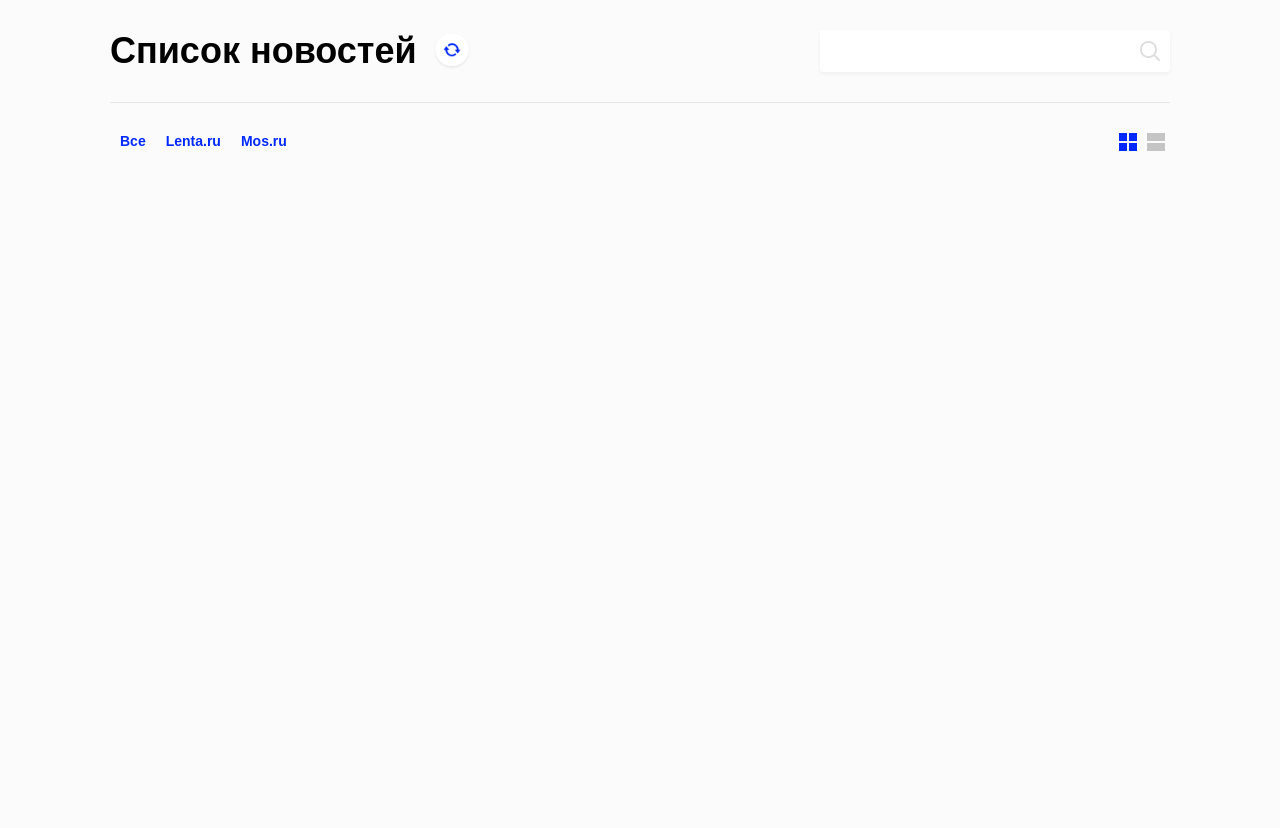
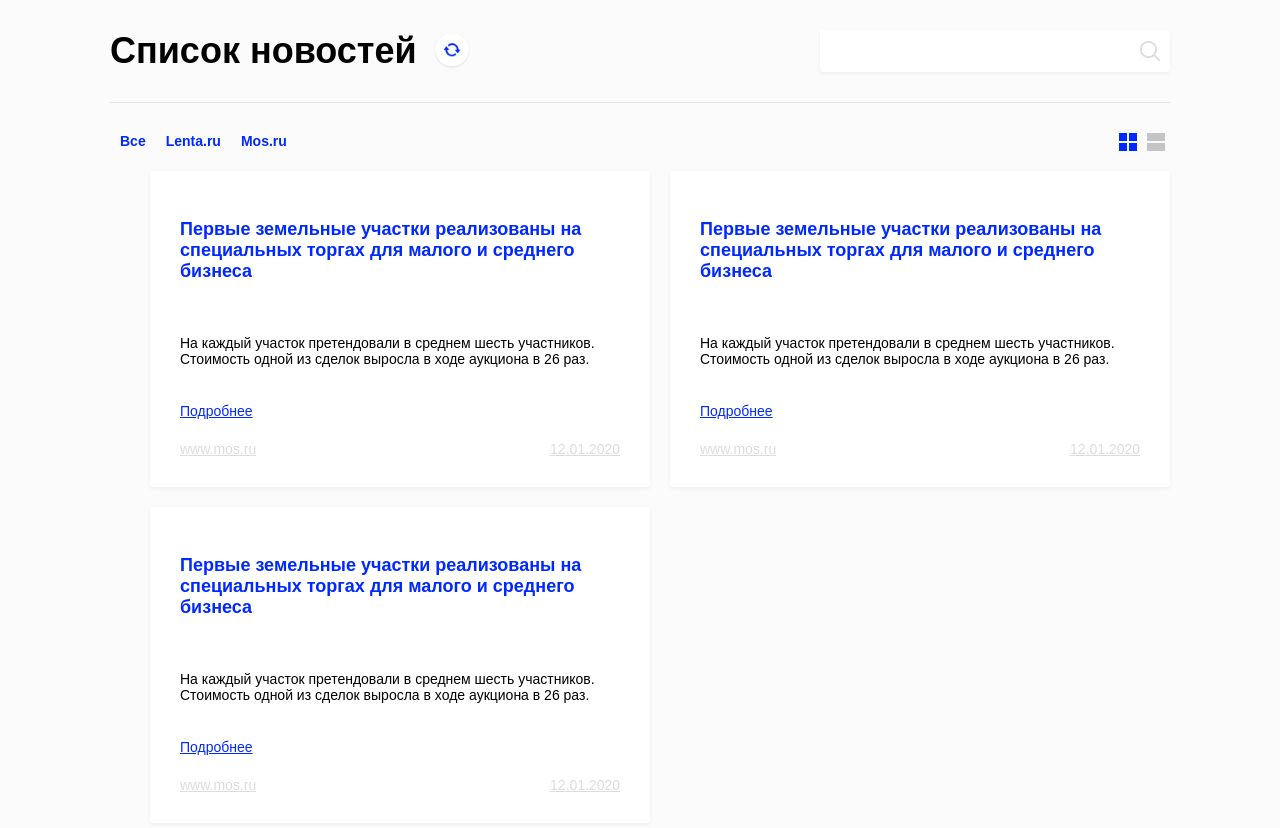
Before and after one commit to egorkaplayboy/test-task-involta, a Nuxt app: page / in a window 1280 px wide. Shown: the top 828 px of the page. Before the commit the page ends 800 px from the top, so only its background shows below. Built offline with nearby package versions, Linux system fonts and the light colour scheme; no server answers.

Commit message:
feat: add NewsItem

```diff
--- a/components/NewsItem.vue
+++ b/components/NewsItem.vue
@@ -1,13 +1,59 @@
-<template >
-  <div>
-
-  </div>
+<template>
+  <li class="new">
+    <h3>
+      Первые земельные участки реализованы на специальных торгах для малого и
+      среднего бизнеса
+    </h3>
+    <p>
+      На каждый участок претендовали в среднем шесть участников. Стоимость одной
+      из сделок выросла в ходе аукциона в 26 раз.
+    </p>
+    <a href="#">Подробнее</a>
+    <div class="new__info">
+      <span>www.mos.ru</span>
+      <span>12.01.2020</span>
+    </div>
+  </li>
 </template>
 <script>
-export default {
-
-}
+export default {};
 </script>
 <style scoped>
-
+.new {
+  height: 256px;
+  box-shadow: 0px 1px 4px 0px #0000000d;
+  box-shadow: 0px 2px 4px 0px #0000000d;
+  background-color: #fff;
+  border-radius: 3px;
+  padding: 30px;
+  display: flex;
+  flex-direction: column;
+  justify-content: space-between;
+}
+.new__info {
+  display: flex;
+  align-items: center;
+  justify-content: space-between;
+}
+h3 {
+  color: #0029ff;
+  font-size: 18px;
+  font-weight: 700;
+}
+p {
+  font-weight: 400;
+  font-size: 14px;
+  color: #000;
+}
+a {
+  color: #0029ff;
+  font-weight: 400;
+  font-size: 14px;
+}
+span {
+  font-weight: 400;
+  font-size: 14px;
+  color: #dcdcdc;
+  text-decoration: underline;
+}
 </style>
--- a/pages/index.vue
+++ b/pages/index.vue
@@ -12,13 +12,18 @@
       </div>
     </div>
     <div class="news">
-      <ul></ul>
+      <ul>
+        <NewsItem />
+        <NewsItem />
+        <NewsItem />
+      </ul>
     </div>
   </main>
 </template>
 
 <script>
 import { DOMParser } from "xmldom";
+import NewsItem from "../components/NewsItem.vue";
 
 async function fetchNewsData(url) {
   try {
@@ -59,6 +64,7 @@ export default {
     const allNews = [...mosNews, ...lentaNews];
     return { mosNews, lentaNews, allNews };
   },
+  components: { NewsItem },
 };
 </script>
 <style scoped>
@@ -86,4 +92,13 @@ main {
   cursor: pointer;
   margin: 0 5px;
 }
+.news {
+  margin-top: 15px;
+}
+.news ul {
+  list-style: none;
+  display: grid;
+  grid-template-columns: 1fr 1fr;
+  gap: 20px;
+}
 </style>
```
